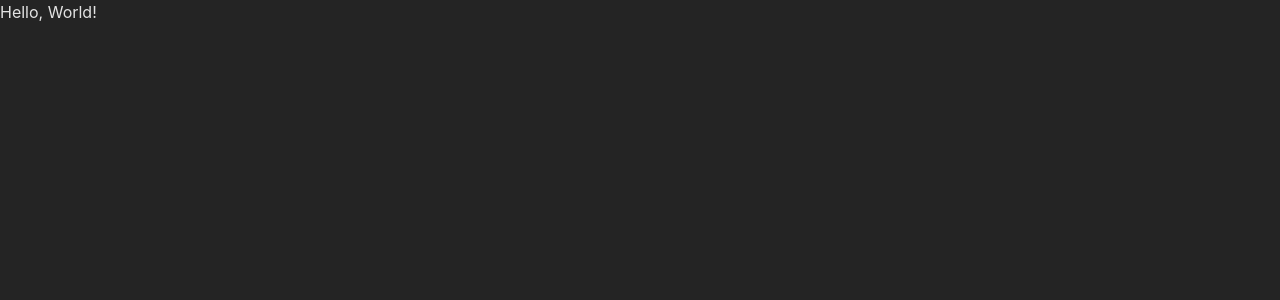
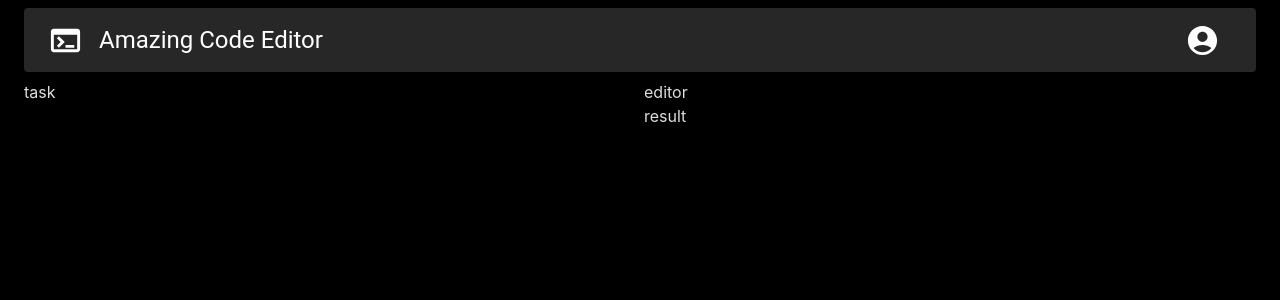
Before and after one commit to Tetrarium/code-editor, a React (Vite) app: page / in a window 1280 px wide. Shown: the top 300 px of the page. Built offline with nearby package versions, Linux system fonts and the light colour scheme.

Commit message:
make layout

```diff
--- a/package.json
+++ b/package.json
@@ -10,6 +10,10 @@
     "preview": "vite preview"
   },
   "dependencies": {
+    "@emotion/react": "^11.14.0",
+    "@emotion/styled": "^11.14.0",
+    "@mui/icons-material": "^6.2.1",
+    "@mui/material": "^6.2.0",
     "react": "^18.3.1",
     "react-dom": "^18.3.1",
     "sass": "^1.83.0",
--- a/src/App.tsx
+++ b/src/App.tsx
@@ -1,8 +1,32 @@
+import { Box, createTheme, Grid2 as Grid, ThemeProvider } from "@mui/material";
+
+import Layout from "./components/layout";
+
+const darkTheme = createTheme({
+  palette: {
+    mode: 'dark',
+  },
+});
+
 function App() {
   return (
-    <>
-      Hello, World!
-    </>
+    <ThemeProvider theme={darkTheme}>
+      <Layout>
+        <Grid container spacing={1}>
+          <Grid size={{ xs: 12, sm: 6 }}>
+            task
+          </Grid>
+          <Grid size={{ xs: 12, sm: 6 }}>
+            <Box>
+              editor
+            </Box>
+            <Box>
+              result
+            </Box>
+          </Grid>
+        </Grid>
+      </Layout>
+    </ThemeProvider>
   );
 }
 
--- /dev/null
+++ b/src/components/header.tsx
@@ -0,0 +1,27 @@
+import { FC } from "react";
+
+import AccountCircleIcon from "@mui/icons-material/AccountCircle";
+import TerminalIcon from "@mui/icons-material/Terminal";
+import { AppBar, Box, IconButton, Toolbar, Typography } from "@mui/material";
+
+const Header: FC = () => {
+  return (
+    <Box >
+      <AppBar position="static" sx={{ borderRadius: 1, my: 1, boxShadow: 2 }}>
+        <Toolbar>
+          <TerminalIcon fontSize="large" />
+          <Typography variant="h5" sx={{ flexGrow: 1, mx: 2 }}>Amazing Code Editor</Typography>
+          <IconButton
+            size="large"
+            edge="start"
+            color="inherit"
+          >
+            <AccountCircleIcon fontSize="large" />
+          </IconButton>
+        </Toolbar>
+      </AppBar>
+    </Box>
+  );
+};
+
+export default Header;
--- /dev/null
+++ b/src/components/layout.tsx
@@ -0,0 +1,16 @@
+import { FC, PropsWithChildren } from "react";
+
+import { Container } from "@mui/material";
+
+import Header from "./header";
+
+const Layout: FC<PropsWithChildren> = ({ children }) => {
+  return (
+    <Container maxWidth={false}>
+      <Header />
+      {children}
+    </Container>
+  );
+};
+
+export default Layout;
--- a/src/index.sass
+++ b/src/index.sass
@@ -5,7 +5,7 @@
 
   color-scheme: light dark
   color: rgba(255, 255, 255, 0.87)
-  background-color: #242424
+  background-color: #000000
 
   font-synthesis: none
   text-rendering: optimizeLegibility
```
Also changed, not shown: 1 other file (tests, documents, lock files or other folders).
